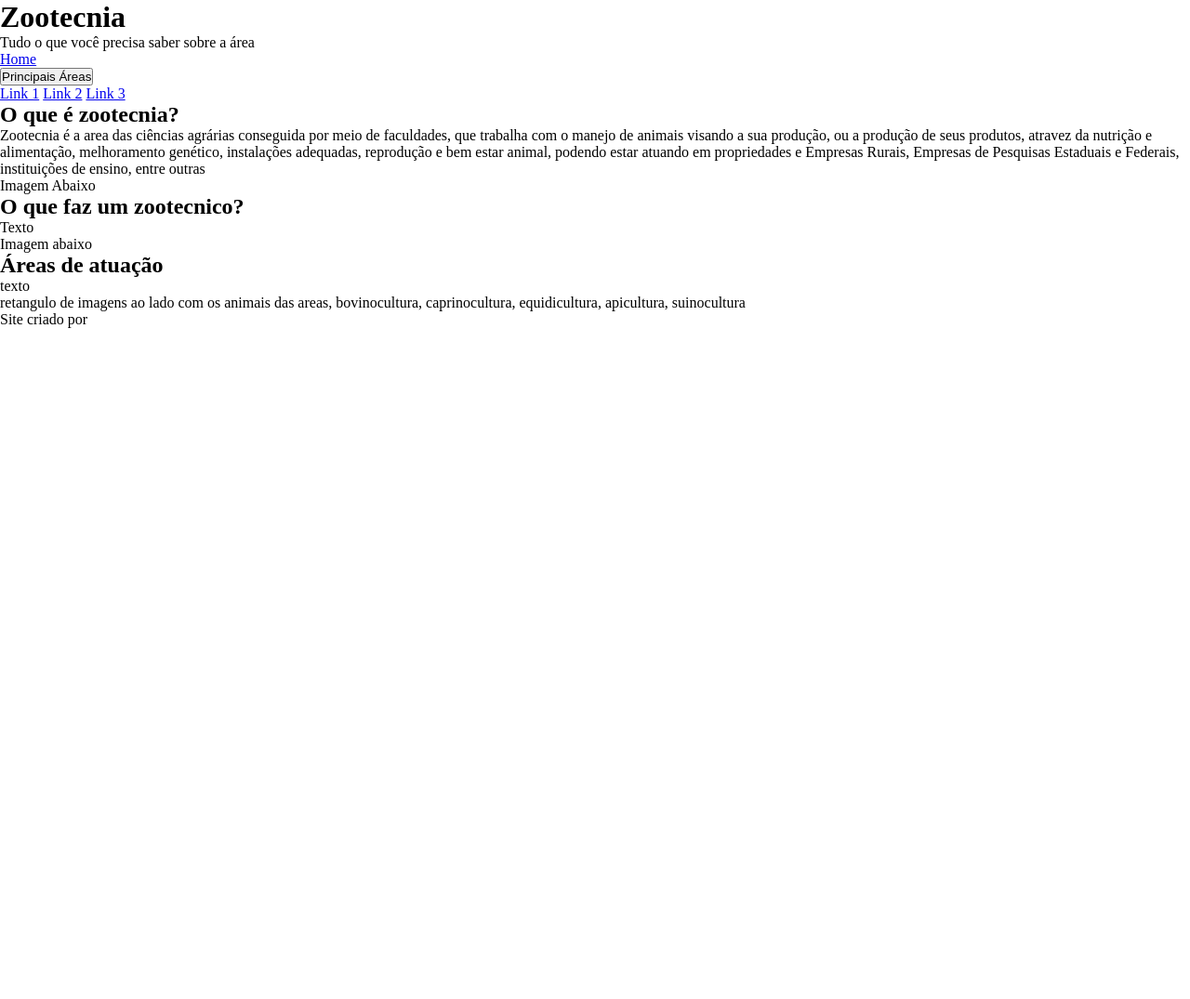
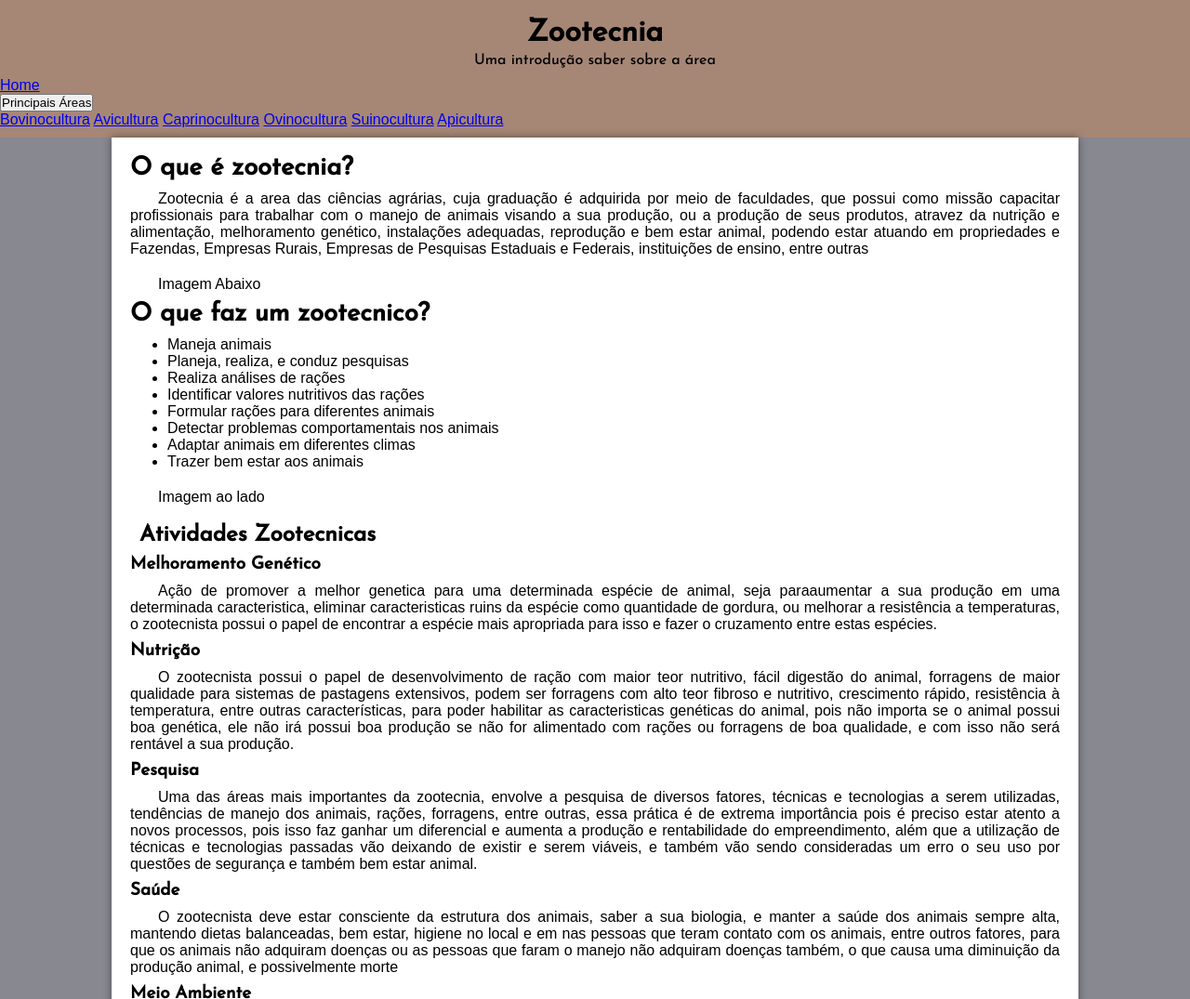
Before and after one commit to alucasb/Zootecnia, a plain HTML site: page index.html in a window 1280 px wide. Shown: the top 1075 px of the page at 93% size. Before the commit the page ends 800 px from the top, so only its background shows below. Drawn offline with Linux system fonts and the light colour scheme.

Commit message:
atualização

```diff
--- a/estilo/estilo.css
+++ b/estilo/estilo.css
@@ -1,7 +1,6 @@
 @charset "UTF-8";
 
-@import url('https://fonts.googleapis.com/css2?family=Roboto&display=swap');
-@import url('https://fonts.googleapis.com/css2?family=Dancing+Script:wght@600&display=swap');
+@import url('https://fonts.googleapis.com/css2?family=Josefin+Sans:wght@500&display=swap');
 
 :root{
     --cor0: #888890;
@@ -10,11 +9,68 @@
     --cor3: #594736;
     --cor4: #A68776;
 
-    --font-texto: 'Roboto', 'sans-serif';
-    --font-titulo: 'Dancing Script', 'cursive';
+    --font-texto: arial, verdana, helvetica, sans-serif;
+    --font-titulo: 'Josefin Sans', sans-serif;;
+
+}
+header{
+    background-color: var(--cor4);
+    padding: 20px;
+    padding-bottom: 5px;
+    text-align: center;
+}
+header >h1{
+    font-family: var(--font-titulo);
+}
+header>p{
+    padding: 5px;
+    font-family: var(--font-titulo);
+}
+nav{
+    background-color: var(--cor4);
+    padding-bottom: 10px;
+}
+body{
+    background-color: var(--cor0);
+    font-family: var(--font-texto);
+}
+main{
+    background-color: white;
+    padding: 20px;
+    min-width: 300px;
+    max-width: 1000px;
+    margin: auto;
+    margin-bottom: 30px;
+    border-bottom-left-radius: 10px;
+    border-bottom-right-radius: 10px;
+    box-shadow: 0px 0px 10px rgba(0, 0, 0, 0.445);
+}
+
+ main h1{
+    font-family: var(--font-titulo);
+    font-size: 1.7em;
+}
+main h2{
+    font-family: var(--font-titulo);
+    font-size: 1.5em;
+    padding: 10px;
+}
+main h3{
+    font-family: var(--font-titulo);
 
 }
 
+main p{
+    padding-top: 10px;
+    padding-bottom: 10px;
+    text-indent: 30px;
+    text-align: justify;
+}
+main ul{
+    padding-left: 40px;
+    padding-top: 10px;
+    padding-bottom: 10px;
+}
 
 
 *{
--- a/index.html
+++ b/index.html
@@ -6,11 +6,12 @@
     <meta name="viewport" content="width=device-width, initial-scale=1.0">
     <title>O que é zootecnia?</title>
     <link rel="stylesheet" href="estilo/estilo.css">
+    <link rel="shortcut icon" href="imagens/cow.ico" type="image/x-icon">
 </head>
 <body>
     <header>
         <h1>Zootecnia</h1>
-        <p>Tudo o que você precisa saber sobre a área</p>
+        <p>Uma introdução saber sobre a área</p>
 
     </header>
     <nav>
@@ -18,24 +19,46 @@
             <div class="dropdown">
                 <button class="dropbtn">Principais Áreas</button>
                 <div class="dropdown-content">
-                  <a href="#">Link 1</a>
-                  <a href="#">Link 2</a>
-                  <a href="#">Link 3</a>
+                  <a href="#">Bovinocultura</a>
+                  <a href="#">Avicultura</a>
+                  <a href="#">Caprinocultura</a>
+                  <a href="#">Ovinocultura</a>
+                  <a href="#">Suinocultura</a>
+                  <a href="#">Apicultura</a>
                 </div>
               </div>
-        <a href="#"></a>
     </nav>
     <main>
         <article>
             <h1>O que é zootecnia?</h1>
-            <p>Zootecnia é a area das ciências agrárias conseguida por meio de faculdades, que trabalha com o manejo de animais visando a sua produção, ou a produção de seus produtos, atravez da nutrição e alimentação, melhoramento genético, instalações adequadas, reprodução e bem estar animal, podendo estar atuando em propriedades e Empresas Rurais, Empresas de Pesquisas Estaduais e Federais, instituições de ensino, entre outras </p>
+            <p>Zootecnia é a area das ciências agrárias, cuja graduação é adquirida por meio de faculdades, que possui como missão capacitar profissionais para trabalhar com o manejo de animais visando a sua produção, ou a produção de seus produtos, atravez da nutrição e alimentação, melhoramento genético, instalações adequadas, reprodução e bem estar animal, podendo estar atuando em propriedades e Fazendas, Empresas Rurais, Empresas de Pesquisas Estaduais e Federais, instituições de ensino, entre outras </p>
             <p>Imagem Abaixo</p>
-            <h2>O que faz um zootecnico?</h2>
-            <p>Texto</p>
-            <p>Imagem abaixo</p>
-            <h2>Áreas de atuação</h2>
-            <p>texto</p>
-            <p>retangulo de imagens ao lado com os animais das areas, bovinocultura, caprinocultura, equidicultura, apicultura, suinocultura</p>
+            <h1>O que faz um zootecnico?</h1>
+            <ul >
+                <li>Maneja animais</li>
+                <li>Planeja, realiza, e conduz pesquisas</li>
+                <li>Realiza análises de rações</li>
+                <li>Identificar valores nutritivos das rações</li>
+                <li>Formular rações para diferentes animais</li>
+                <li>Detectar problemas comportamentais nos animais</li>
+                <li>Adaptar animais em diferentes climas</li>
+                <li>Trazer bem estar aos animais</li>
+            </ul>
+            <p>Imagem ao lado</p>
+            <h2>Atividades Zootecnicas</h2>
+            <h3>Melhoramento Genético</h3>
+            <p>Ação de promover a melhor genetica para uma determinada espécie de animal, seja paraaumentar a sua produção em uma determinada caracteristica, eliminar caracteristicas ruins da espécie como quantidade de gordura, ou melhorar a resistência a temperaturas, o zootecnista possui o papel de encontrar a espécie mais apropriada para isso e fazer o cruzamento entre estas espécies.</p>
+            <h3>Nutrição</h3>
+            <p>O zootecnista possui o papel de desenvolvimento de ração com maior teor nutritivo, fácil digestão do animal, forragens de maior qualidade para sistemas de pastagens extensivos, podem ser forragens com alto teor fibroso e nutritivo, crescimento rápido, resistência à temperatura, entre outras características, para poder habilitar as caracteristicas genéticas do animal, pois não importa se o animal possui boa genética, ele não irá possui boa produção se não for alimentado com rações ou forragens de boa qualidade, e com isso não será rentável a sua produção.</p>
+            <h3>Pesquisa</h3>
+            <p>Uma das áreas mais importantes da zootecnia, envolve a pesquisa de diversos fatores, técnicas e tecnologias a serem utilizadas, tendências de manejo dos animais, rações, forragens, entre outras, essa prática é de extrema importância pois é preciso estar atento a novos processos, pois isso faz ganhar um diferencial e aumenta a produção e rentabilidade do empreendimento, além que a utilização de técnicas e tecnologias passadas vão deixando de existir e serem viáveis, e também vão sendo consideradas um erro o seu uso por questões de segurança e também bem estar animal.</p>
+            <h3>Saúde</h3>
+            <p>O zootecnista deve estar consciente da estrutura dos animais, saber a sua biologia, e manter a saúde dos animais sempre alta, mantendo dietas balanceadas, bem estar, higiene no local e em nas pessoas que teram contato com os animais, entre outros fatores, para que os animais não adquiram doenças ou as pessoas que faram o manejo não adquiram doenças também, o que causa uma diminuição da produção animal, e possivelmente morte </p>
+            <h3>Meio Ambiente</h3>
+            <p>Conservar o meio ambiente é essencial para poder fazer da atividade algo sustentável, e podem levar a vários fatores, manutenção, conservação e uso do solo para o tipo de forragem que será utilizada, a quantidade de água que é utilizada para o mantimento dos animais, e nisso é necessário o conhecimento de diversas técnicas ambientais para poder transformar em uma produção sustentável, algumas delas sendo o controle de erosão do solo, uso da água, cobertura vegetal para poder amenizar a erosão, infiltrar água ter mais recurso hídrico, e ainda acarretar em maior ciclo de carbono.</p>
+            <h3>Bem Estar</h3>
+            <p>O bem estar animal é uma das tendências mais atuais, visando dar a melhor qualidade de vida possível para o animal enquanto ele estiver vivo, isso acarreta em uma maior produção, aumenta o conforto do animal, propicia uma maior saúde, e valoriza o trabalho do zootecnista e do proprietário, o que gera maior renda no geral com mais pessoas querendo consumir produtos que faça boas técnicas e deem uma vida digna ao animal. </p>
+            <p>Imagem das areas</p>
         </article>
 
     </main>
```
Also changed, not shown: imagens/cow.ico (added), imagens/modelo.png (deleted).
